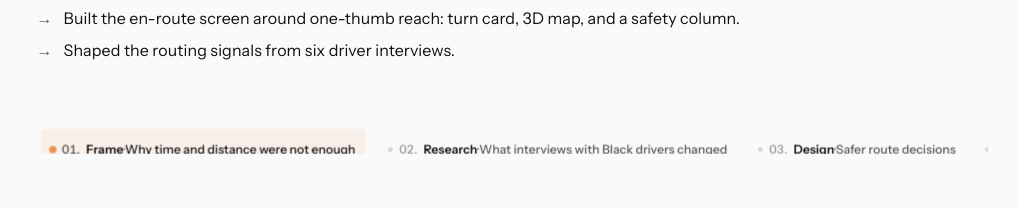
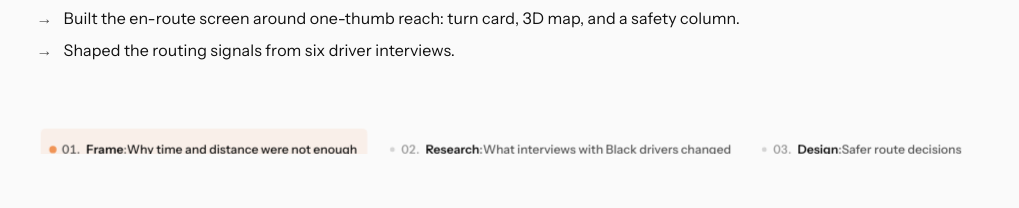
Before and after one commit to ashim238/myles-portfolio-migration, a Next.js app: page /work/fresh-greens in a window 1280 px wide. Shown: the part 1380-1588 px from the top of the page, without its empty margins (82-1101 px from the left). Built offline with nearby package versions, Linux system fonts and the light colour scheme.

Commit message:
fix: separate chapter stage labels

```diff
--- a/src/components/project-toc.tsx
+++ b/src/components/project-toc.tsx
@@ -325,7 +325,9 @@ export function ProjectToc({ sections, readingEndId }: ProjectTocProps) {
               {activeChapter?.stage ? (
                 <>
                   <span className="project-toc-stage">{activeChapter.stage}</span>
-                  <span className="project-toc-separator" aria-hidden="true"> · </span>
+                  <span className="project-toc-separator" aria-hidden="true">
+                    :{" "}
+                  </span>
                 </>
               ) : null}
               <span className="project-toc-title">{activeChapter?.title ?? ""}</span>
@@ -375,7 +377,9 @@ export function ProjectToc({ sections, readingEndId }: ProjectTocProps) {
                       {section.stage ? (
                         <>
                           <span className="project-toc-stage">{section.stage}</span>
-                          <span className="project-toc-separator" aria-hidden="true"> · </span>
+                          <span className="project-toc-separator" aria-hidden="true">
+                            :{" "}
+                          </span>
                         </>
                       ) : null}
                       <span className="project-toc-title">{section.title}</span>
```
Also changed, not shown: 1 other file (tests, documents, lock files or other folders).
